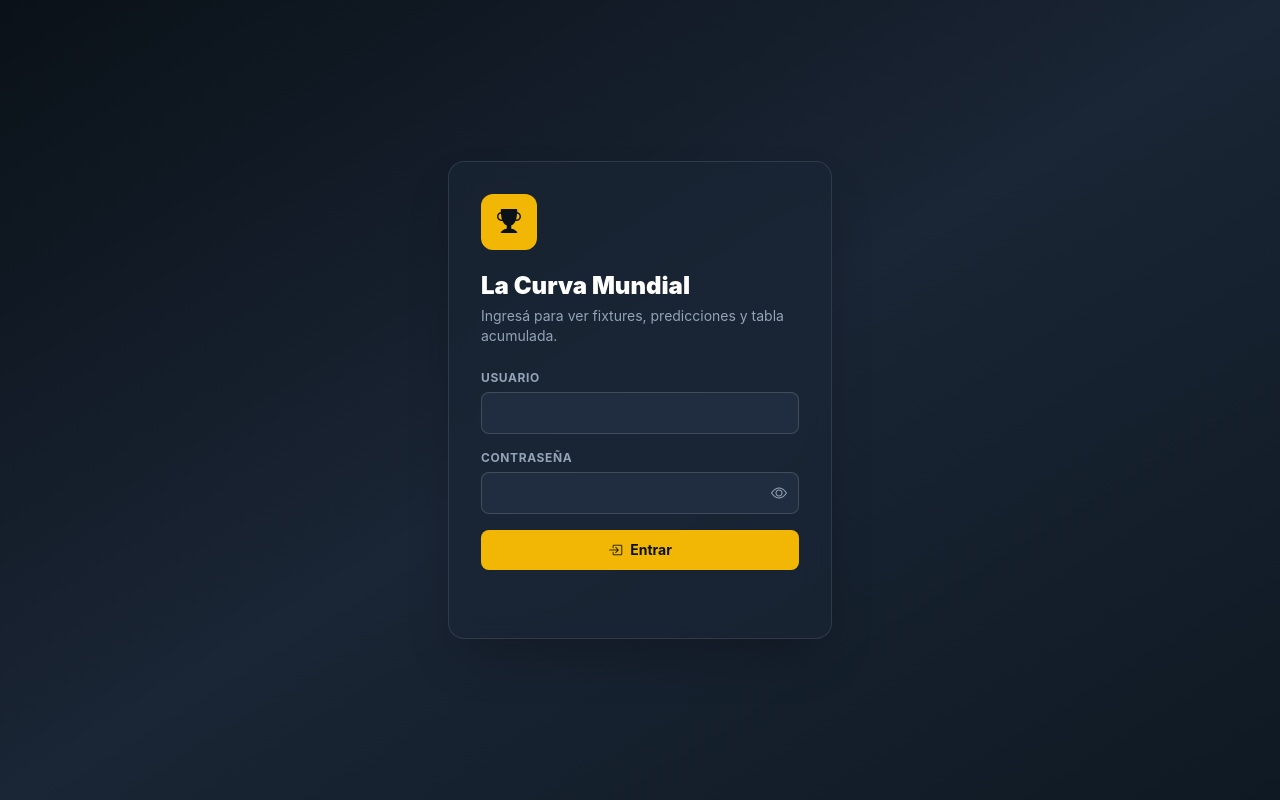
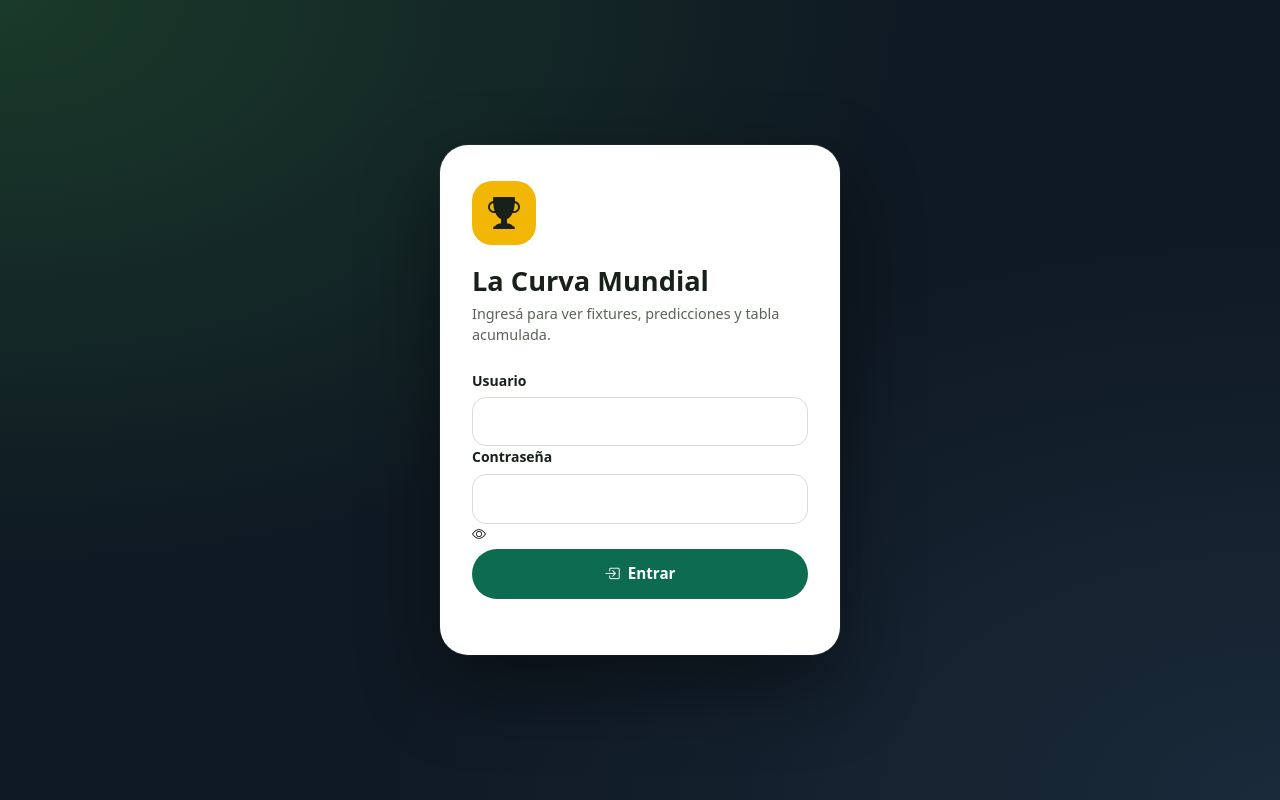
Before and after one commit to pvarper/lacurva-mundial, a website: page public/index.html in a window 1280 px wide. Drawn offline with nearby package versions, Linux system fonts and the light colour scheme; no server answers.

Commit message:
fix(ui): fix Tailwind config order, redesign login with white card on dark bg

```diff
--- a/public/css/styles.css
+++ b/public/css/styles.css
@@ -1,5 +1,92 @@
 /* Minimal overrides — Tailwind handles layout and spacing */
 :root { color-scheme: dark; }
+
+/* ── Login ── */
+.login-screen {
+  min-height: 100vh;
+  display: flex;
+  align-items: center;
+  justify-content: center;
+  padding: 1.5rem;
+  background: radial-gradient(ellipse at top left, #1a3a2a 0%, transparent 50%),
+              radial-gradient(ellipse at bottom right, #1a2a3a 0%, transparent 50%),
+              #0f1923;
+}
+.login-card {
+  width: 100%;
+  max-width: 400px;
+  background: #ffffff;
+  border-radius: 28px;
+  padding: 2.25rem 2rem;
+  box-shadow: 0 32px 80px rgba(0, 0, 0, 0.45), 0 0 0 1px rgba(255,255,255,0.05);
+}
+.login-card h1 {
+  margin: 0 0 0.3rem;
+  font-size: 1.7rem;
+  font-weight: 900;
+  color: #172019;
+  line-height: 1.2;
+}
+.login-subtitle {
+  color: #5a6358;
+  font-size: 0.9rem;
+  margin: 0 0 1.5rem;
+}
+.login-label {
+  display: grid;
+  gap: 0.4rem;
+  font-weight: 700;
+  font-size: 0.875rem;
+  color: #172019;
+}
+.login-input {
+  width: 100%;
+  border: 1.5px solid #d8ddcf;
+  border-radius: 14px;
+  padding: 0.75rem 0.9rem;
+  background: #fff;
+  font-size: 0.95rem;
+  font-family: inherit;
+  color: #172019;
+  transition: border-color 0.15s, box-shadow 0.15s;
+}
+.login-input:focus {
+  outline: none;
+  border-color: #0d6b4f;
+  box-shadow: 0 0 0 3px rgba(13, 107, 79, 0.12);
+}
+.login-btn {
+  width: 100%;
+  display: flex;
+  align-items: center;
+  justify-content: center;
+  gap: 0.5rem;
+  background: #0d6b4f;
+  color: #fff;
+  font-weight: 700;
+  font-size: 0.95rem;
+  border: none;
+  border-radius: 999px;
+  padding: 0.85rem 1.5rem;
+  cursor: pointer;
+  transition: background 0.15s, transform 0.1s;
+  font-family: inherit;
+  margin-top: 0.25rem;
+}
+.login-btn:hover { background: #0a5a41; }
+.login-btn:active { transform: scale(0.99); }
+.brand-mark {
+  display: flex;
+  width: 64px;
+  height: 64px;
+  align-items: center;
+  justify-content: center;
+  border-radius: 20px;
+  color: #172019;
+  background: #f2b705;
+  font-size: 2rem;
+  margin-bottom: 1.25rem;
+}
 
 /* ── JS-toggled states ── */
 .hidden { display: none !important; }
--- a/public/index.html
+++ b/public/index.html
@@ -12,7 +12,6 @@
     <link rel="icon" href="/favicon.ico" sizes="any">
     <link rel="stylesheet" href="https://cdn.jsdelivr.net/npm/bootstrap-icons@1.11.3/font/bootstrap-icons.min.css">
     <link href="https://cdn.jsdelivr.net/npm/flowbite@3.1.2/dist/flowbite.min.css" rel="stylesheet">
-    <script src="https://cdn.tailwindcss.com"></script>
     <script>
       tailwind.config = {
         darkMode: 'class',
@@ -35,6 +34,7 @@
         }
       }
     </script>
+    <script src="https://cdn.tailwindcss.com"></script>
     <link rel="stylesheet" href="/css/styles.css">
   </head>
   <body class="bg-pitch-900 text-slate-100 font-sans min-h-screen">
@@ -42,36 +42,32 @@
     <main class="app-shell min-h-screen">
 
       <!-- ======================== LOGIN ======================== -->
-      <section id="loginView" class="min-h-screen flex items-center justify-center bg-gradient-to-br from-pitch-950 via-pitch-800 to-pitch-900 p-4">
-        <div class="w-full max-w-sm">
-          <div class="bg-pitch-800/70 backdrop-blur-md border border-white/10 rounded-2xl p-8 shadow-2xl">
-            <div class="brand-mark w-14 h-14 rounded-xl bg-gold flex items-center justify-center text-pitch-950 text-2xl mb-5">
+      <section id="loginView" class="login-screen">
+        <div class="login-card">
+          <div class="brand-mark">
             <i aria-hidden="true" class="bi bi-trophy-fill"></i>
           </div>
-            <h1 class="text-2xl font-black text-white mb-1">La Curva Mundial</h1>
-            <p class="text-slate-400 text-sm mb-6">Ingresá para ver fixtures, predicciones y tabla acumulada.</p>
-            <form id="loginForm" class="form-stack space-y-4">
-              <label class="block">
-                <span class="block text-xs font-bold text-slate-400 uppercase tracking-wider mb-1.5">Usuario</span>
-                <input id="loginUsername" name="username" autocomplete="username" required
-                  class="w-full bg-pitch-700/80 border border-white/15 rounded-lg px-3.5 py-2.5 text-white text-sm placeholder-slate-500 focus:outline-none focus:ring-2 focus:ring-gold transition">
+          <h1>La Curva Mundial</h1>
+          <p class="login-subtitle">Ingresá para ver fixtures, predicciones y tabla acumulada.</p>
+          <form id="loginForm" class="form-stack">
+            <label class="login-label">
+              Usuario
+              <input id="loginUsername" name="username" autocomplete="username" required class="login-input">
             </label>
-              <label class="block">
-                <span class="block text-xs font-bold text-slate-400 uppercase tracking-wider mb-1.5">Contraseña</span>
-                <div class="password-field relative">
-                  <input id="loginPassword" name="password" type="password" autocomplete="current-password" required
-                    class="w-full bg-pitch-700/80 border border-white/15 rounded-lg px-3.5 py-2.5 pr-10 text-white text-sm placeholder-slate-500 focus:outline-none focus:ring-2 focus:ring-gold transition">
-                  <button type="button" class="password-toggle absolute right-3 top-1/2 -translate-y-1/2 text-slate-400 hover:text-white transition" aria-label="Mostrar contraseña" data-target="loginPassword">
+            <label class="login-label">
+              Contraseña
+              <div class="password-field">
+                <input id="loginPassword" name="password" type="password" autocomplete="current-password" required class="login-input">
+                <button type="button" class="password-toggle" aria-label="Mostrar contraseña" data-target="loginPassword">
                   <i aria-hidden="true" class="bi bi-eye"></i>
                 </button>
               </div>
             </label>
-              <button type="submit" class="w-full bg-gold hover:bg-gold-light text-pitch-950 font-bold py-2.5 rounded-lg transition flex items-center justify-center gap-2 text-sm mt-1">
+            <button type="submit" class="login-btn">
               <i aria-hidden="true" class="bi bi-box-arrow-in-right"></i> Entrar
             </button>
           </form>
-            <p id="loginMessage" class="message mt-4 text-sm font-bold text-red-400 min-h-[1.25rem]"></p>
-          </div>
+          <p id="loginMessage" class="message"></p>
         </div>
       </section>
 
```
Lines whose indentation alone changed are shown as unchanged.
